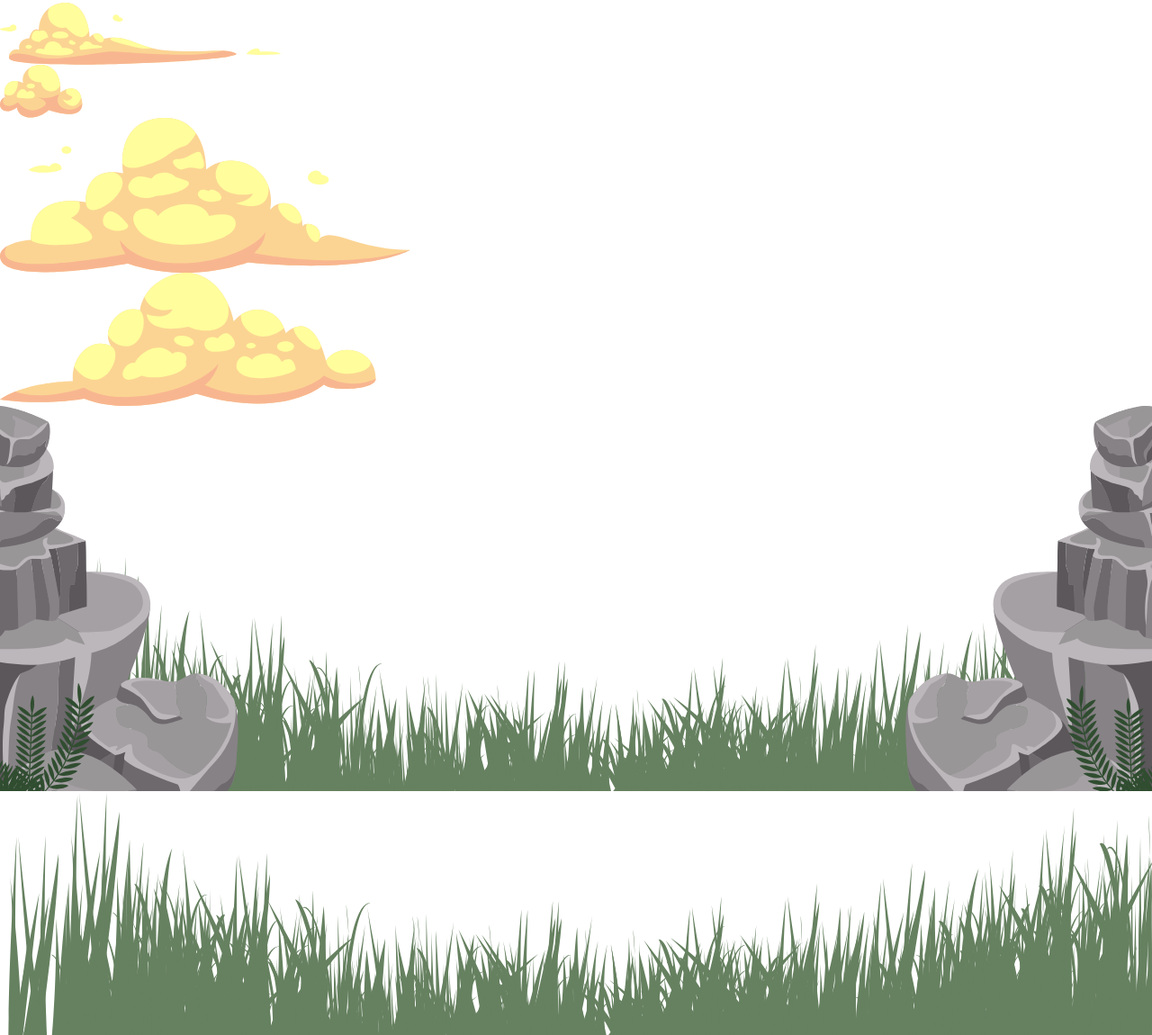
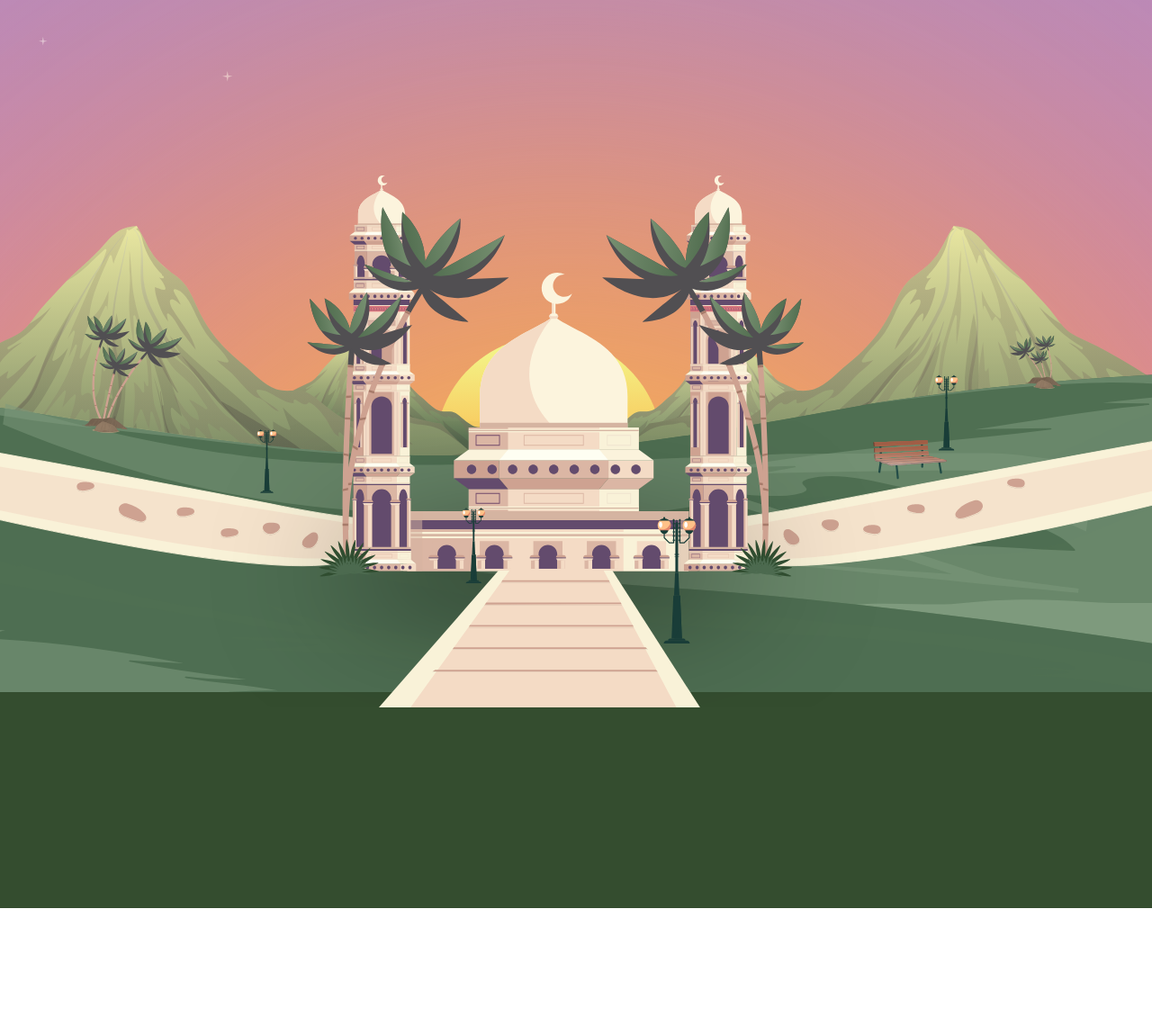
Before and after one commit to rakafebriansy/alhikmah-landing-page, a website: page index.html in a window 1280 px wide. Shown: the part 141-1291 px from the top of the page at 90% size. After the commit the page ends 1150 px from the top, so only its background shows below. Drawn offline with Linux system fonts and the light colour scheme; files whose address does not match are found by name.

Commit message:
pasang masjid

```diff
--- a/index.html
+++ b/index.html
@@ -64,15 +64,21 @@
             </div>
         </div>
     </header>
-    <section id="hero" class="pt-36 dark:bg-emerald-700">
-        <div class="">
-            <img src="assets/img/awan-1.svg" id="awan-1">
-            <img src="assets/img/awan-2.svg" id="awan-2">
+    <section id="hero" class=" dark:bg-emerald-700">
+        <div class="relative">
+            <img src="assets/img/pemandangan.svg" id="pemandangan">
+            <img src="assets/img/masjid.svg" id="masjid" class="absolute sm:top-40 md:top-48 lg:top-64 xl:top-[21rem]">
+            <img src="assets/img/awan-1.svg" id="awan-1" class="w-[30%] absolute top-0 -left-20">
+            <!-- <img src="assets/img/awan-2.svg" id="awan-2">
             <img src="assets/img/awan-3.svg" id="awan-3">
             <img src="assets/img/awan-4.svg" id="awan-4">
-            <img src="assets/img/batu-rumput.svg" id="batu-rumput">
-            <img src="assets/img/rumput.svg" id="rumput">
+            <img src="assets/img/batu-kanan.svg" id="batu-kanan">
+            <img src="assets/img/batu-kiri.svg" id="batu-kiri"> -->
+            <!-- <img src="assets/img/rumput.svg" id="rumput"> -->
         </div>
+    </section>
+    <section id="deskripsi">
+        <div class="min-h-60 bg-[#344D2F]"></div>
     </section>
 
     <script src="dist/jquery-3.7.0.js"></script>
--- a/src/input.css
+++ b/src/input.css
@@ -9,10 +9,20 @@
     }
 }
 
+/* :root{
+    --very_small: 200;
+} */
 
 body {
     font-family: 'Poppins', serif;
 }
+
+@media (min-width: 390px) and (max-width: 640px) {
+    #masjid {
+        @apply top-[6rem];
+    }
+}
+
 
 .navbar-fixed{
     @apply fixed z-[9999] bg-white bg-opacity-80 backdrop-blur-sm dark:bg-black dark:bg-opacity-50;
@@ -28,6 +38,10 @@ body {
 }
 .hamburger-active > span:nth-child(2){
     @apply rotate-45;
+}
+
+#hero>div {
+    background-image:url(../assets/img/bg.svg);
 }
 
 @keyframes blink{
```
Also changed, not shown: assets/img/batu-kanan.svg (added), assets/img/batu-kiri.svg (added), assets/img/bg.svg (added), assets/img/masjid.svg (added), assets/img/pemandangan.svg (added), assets/img/rumput-darken.svg (added), dist/output.css, 1 other file.
